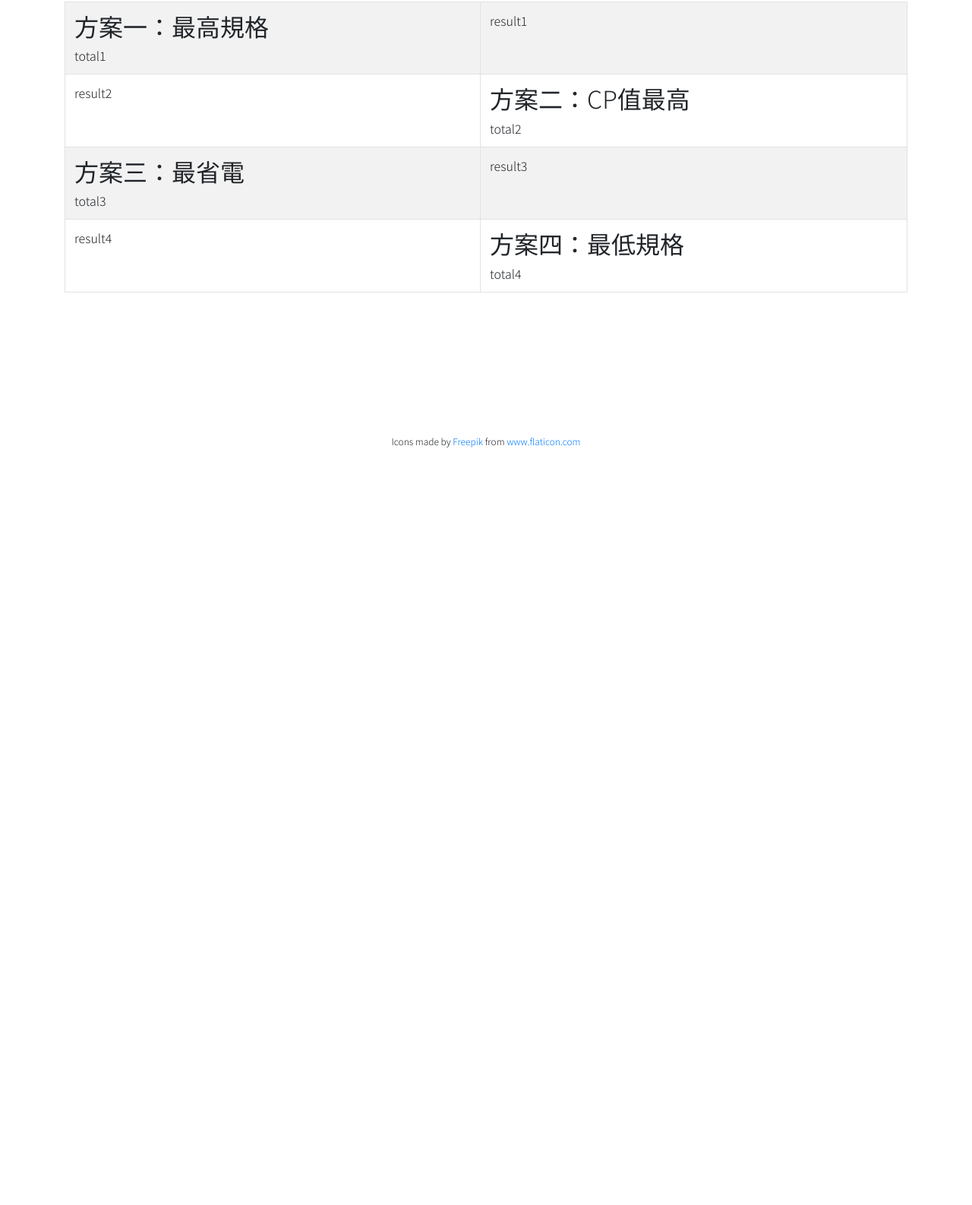
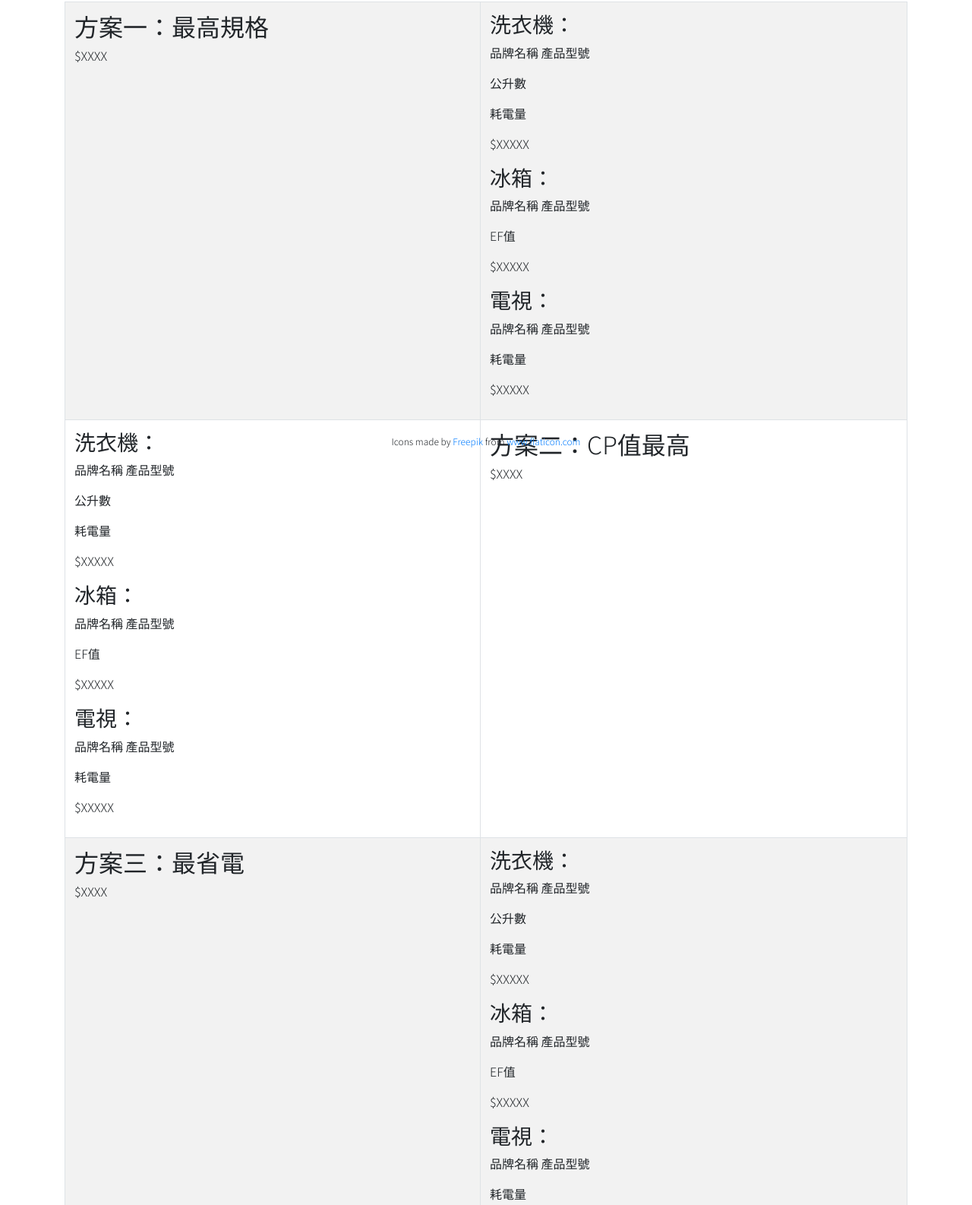
Before and after one commit to yyuchunn/eeenviorment, a plain HTML site: page vip.html in a window 1280 px wide. Shown: the part 758-2344 px from the top of the page at 76% size. Before the commit the page ends 1400 px from the top, so only its background shows below. Drawn offline with nearby package versions, Linux system fonts and the light colour scheme.

Commit message:
客製化備用

```diff
--- a/vip.html
+++ b/vip.html
@@ -98,41 +98,99 @@
     <!-- 選擇結束 -->
     <!-- 查詢結果 -->
     <div class="container" id="result_area">
-        <table class="table table-bordered table-striped table-hover ">
+        <table class="table table-bordered table-striped table-hover">
             <tr>
                 <td>
                     <h2>方案一：最高規格</h2>
-                    <div id="plan1_total">total1</div>
+                    <div id="plan1_total" class="total">
+                        $XXXX
+                    </div>
                 </td>
                 <td>
-                    <div id="plan1_result">result1</div>
+                    <div id="plan1_result" class="result">
+                        <h3>洗衣機：</h3>
+                        <p>品牌名稱 產品型號</p>
+                        <p>公升數</p>
+                        <p>耗電量</p>
+                        <p>$XXXXX</p>
+                        <h3>冰箱：</h3>
+                        <p>品牌名稱 產品型號</p>
+                        <p>EF值</p>
+                        <p>$XXXXX</p>
+                        <h3>電視：</h3>
+                        <p>品牌名稱 產品型號</p>
+                        <p>耗電量</p>
+                        <p>$XXXXX</p>
+                    </div>
                 </td>
             </tr>
             <tr>
                 <td>
-                    <div id="plan2_result">result2</div>
+                    <div id="plan2_result" class="result">
+                        <h3>洗衣機：</h3>
+                        <p>品牌名稱 產品型號</p>
+                        <p>公升數</p>
+                        <p>耗電量</p>
+                        <p>$XXXXX</p>
+                        <h3>冰箱：</h3>
+                        <p>品牌名稱 產品型號</p>
+                        <p>EF值</p>
+                        <p>$XXXXX</p>
+                        <h3>電視：</h3>
+                        <p>品牌名稱 產品型號</p>
+                        <p>耗電量</p>
+                        <p>$XXXXX</p>
+                    </div>
                 </td>
                 <td>
                     <h2>方案二：CP值最高</h2>
-                    <div id="plan2_total">total2</div>
+                    <div id="plan2_total" class="total">$XXXX</div>
                 </td>
             </tr>
             <tr>
                 <td>
                     <h2>方案三：最省電</h2>
-                    <div id="plan3_total">total3</div>
+                    <div id="plan3_total" class="total">$XXXX</div>
                 </td>
                 <td>
-                    <div id="plan3_result">result3</div>
+                    <div id="plan3_result" class="result">
+                        <h3>洗衣機：</h3>
+                        <p>品牌名稱 產品型號</p>
+                        <p>公升數</p>
+                        <p>耗電量</p>
+                        <p>$XXXXX</p>
+                        <h3>冰箱：</h3>
+                        <p>品牌名稱 產品型號</p>
+                        <p>EF值</p>
+                        <p>$XXXXX</p>
+                        <h3>電視：</h3>
+                        <p>品牌名稱 產品型號</p>
+                        <p>耗電量</p>
+                        <p>$XXXXX</p>
+                    </div>
                 </td>
             </tr>
             <tr>
                 <td>
-                    <div id="plan4_result">result4</div>
+                    <div id="plan4_result" class="result">
+                        <h3>洗衣機：</h3>
+                        <p>品牌名稱 產品型號</p>
+                        <p>公升數</p>
+                        <p>耗電量</p>
+                        <p>$XXXXX</p>
+                        <h3>冰箱：</h3>
+                        <p>品牌名稱 產品型號</p>
+                        <p>EF值</p>
+                        <p>$XXXXX</p>
+                        <h3>電視：</h3>
+                        <p>品牌名稱 產品型號</p>
+                        <p>耗電量</p>
+                        <p>$XXXXX</p>
+                    </div>
                 </td>
                 <td>
                     <h2>方案四：最低規格</h2>
-                    <div id="plan4_total">total4</div>
+                    <div id="plan4_total" class="total">$XXXX</div>
                 </td>
             </tr>
         </table>
@@ -152,25 +210,24 @@
         <!-- Copyright -->
     </footer>
     <!-- Footer -->
-</body>
 
-<script type="text/JavaScript">
+    <Script type="text/JavaScript">
+
 $(document).ready(function() {
     $("#search").click(function() {
         var washingMachine = $("#washingMachine").val();
         var refrigerator = $("#refrigerator").val();
         var tv = $("#tv").val();
-        var result = washingMachine + refrigerator + tv;
+        var search = washingMachine + refrigerator + tv;
         $.ajax({
             type: "GET",
-            url: "ReturnTest.php",
+            url: "https://eeenviorment.000webhostapp.com/test.php?search="+search,
             dataType: "json",
             success: function(response) {
                 // 成功要做的動作
                 console.log(response);
-                $('#plan1_result').html('<p>洗衣機：'+response.data.name+'</p><p>價格：'+response.data.price+'</p>')
-                // $('#result').html('<p>'+response.data.price+'</p>')
-                // $('#result_price').html('<p>'+response.data.price+'</p>')
+                $('#plan1_total').html('<p>'+response.data.price+'</p>')
+                $('#plan1_result').html('<p>洗衣機：'+response.data[0]+'</p>'+'<p>冰箱：'+response.data[1]+'</p>'+'<p>電視：'+response.data.name+'</p>')
             },
             error: function(jqXHR,textStatus,errorThrown) {
                 alert("發生錯誤: " + jqXHR.status);
@@ -179,9 +236,13 @@ $(document).ready(function() {
                 console.log("3 非同步呼叫返回失敗,textStatus:"+textStatus);
                 console.log("4 非同步呼叫返回失敗,errorThrown:"+errorThrown);
             }
+
+            // WriteResult('#plan1_result',100);
         })
+        $('table').show();
     })
 });
-</script>
+</Script>
+</body>
 
 </html>
```
